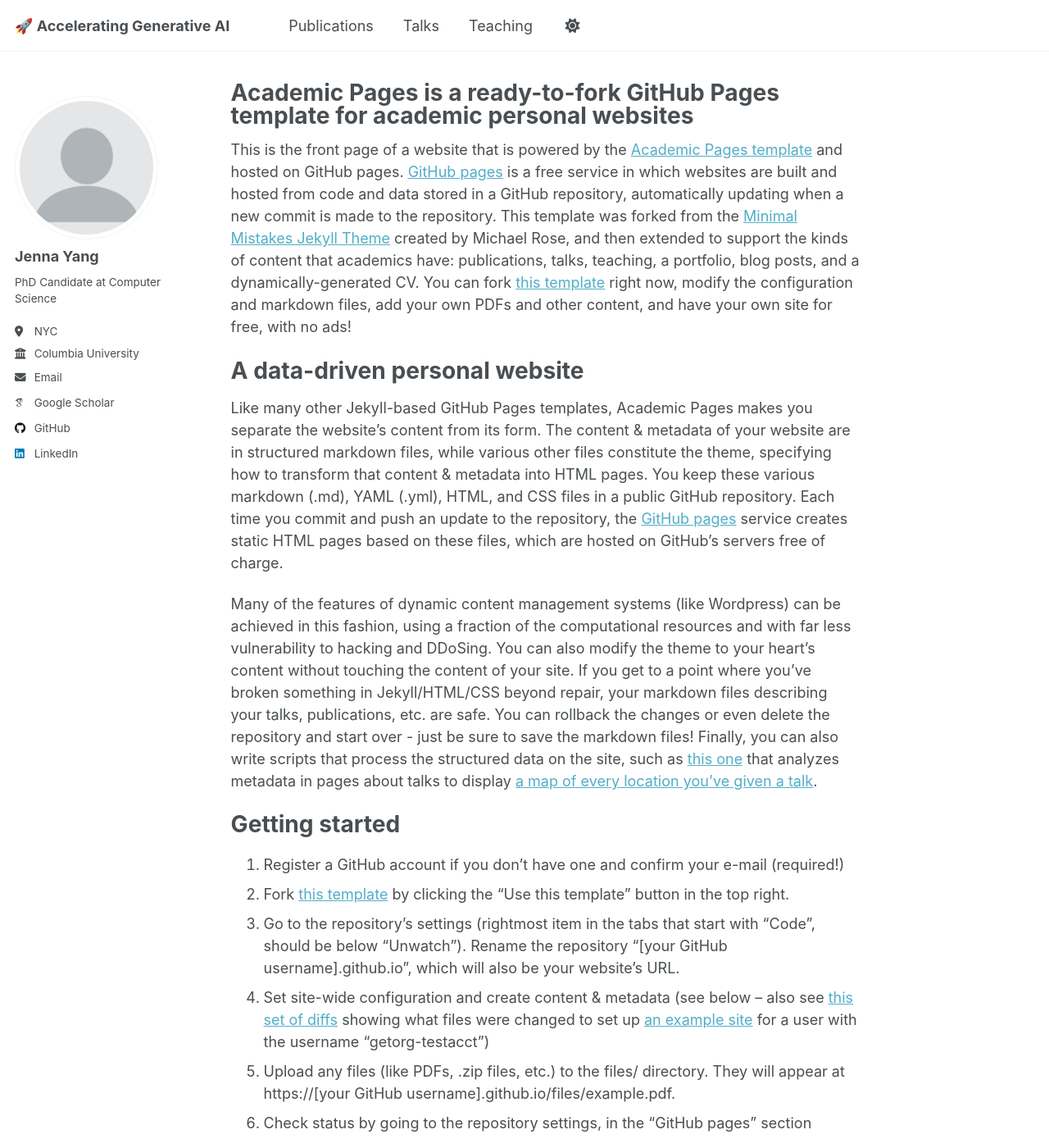
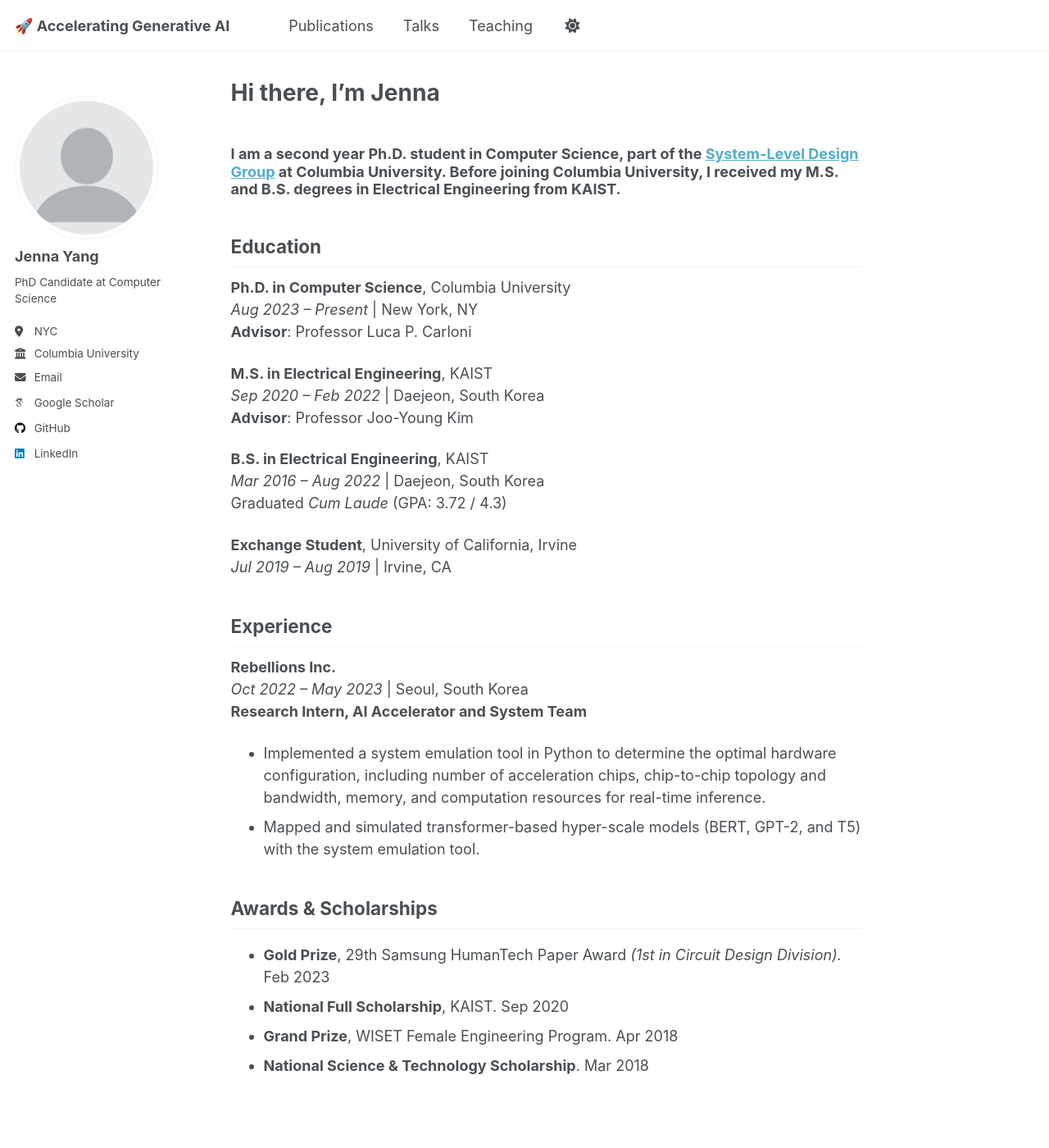
Before and after one commit to jenna-yang/jenna-yang.github.io, a Jekyll site: the page built from _pages/about.md, in a window 1280 px wide and 1400 px high. Shown: the whole window at 82% size. Built offline with Jekyll 4.4.1, drawn with Linux system fonts in a browser that asks for light colours; some web fonts are replaced; some of the changed text lies outside the part shown.

Commit message:
Init about.md

```diff
--- a/_config.yml
+++ b/_config.yml
@@ -59,7 +59,7 @@ author:
   keybase          : # Username
   instagram        : # Username
   lastfm           : # Username
-  linkedin         : Jenna (Je) Yang
+  linkedin         : jenna-y
   mastodon         : # URL
   medium           : # URL
   pinterest        : # Username
--- a/_pages/about.md
+++ b/_pages/about.md
@@ -1,49 +1,47 @@
 ---
 permalink: /
-title: "Academic Pages is a ready-to-fork GitHub Pages template for academic personal websites"
+title: "Hi there, I'm Jenna"
 author_profile: true
 redirect_from:
   - /about/
   - /about.html
 ---
 
-This is the front page of a website that is powered by the [Academic Pages template](https://github.com/academicpages/academicpages.github.io) and hosted on GitHub pages. [GitHub pages](https://pages.github.com) is a free service in which websites are built and hosted from code and data stored in a GitHub repository, automatically updating when a new commit is made to the repository. This template was forked from the [Minimal Mistakes Jekyll Theme](https://mmistakes.github.io/minimal-mistakes/) created by Michael Rose, and then extended to support the kinds of content that academics have: publications, talks, teaching, a portfolio, blog posts, and a dynamically-generated CV. You can fork [this template](https://github.com/academicpages/academicpages.github.io) right now, modify the configuration and markdown files, add your own PDFs and other content, and have your own site for free, with no ads!
+### I am a second year Ph.D. student in Computer Science, part of the [System-Level Design Group](https://www.cs.columbia.edu/~carloni/) at Columbia University. Before joining Columbia University, I received my M.S. and B.S. degrees in Electrical Engineering from KAIST.
 
-A data-driven personal website
-======
-Like many other Jekyll-based GitHub Pages templates, Academic Pages makes you separate the website's content from its form. The content & metadata of your website are in structured markdown files, while various other files constitute the theme, specifying how to transform that content & metadata into HTML pages. You keep these various markdown (.md), YAML (.yml), HTML, and CSS files in a public GitHub repository. Each time you commit and push an update to the repository, the [GitHub pages](https://pages.github.com/) service creates static HTML pages based on these files, which are hosted on GitHub's servers free of charge.
 
-Many of the features of dynamic content management systems (like Wordpress) can be achieved in this fashion, using a fraction of the computational resources and with far less vulnerability to hacking and DDoSing. You can also modify the theme to your heart's content without touching the content of your site. If you get to a point where you've broken something in Jekyll/HTML/CSS beyond repair, your markdown files describing your talks, publications, etc. are safe. You can rollback the changes or even delete the repository and start over - just be sure to save the markdown files! Finally, you can also write scripts that process the structured data on the site, such as [this one](https://github.com/academicpages/academicpages.github.io/blob/master/talkmap.ipynb) that analyzes metadata in pages about talks to display [a map of every location you've given a talk](https://academicpages.github.io/talkmap.html).
 
-Getting started
-======
-1. Register a GitHub account if you don't have one and confirm your e-mail (required!)
-1. Fork [this template](https://github.com/academicpages/academicpages.github.io) by clicking the "Use this template" button in the top right.
-1. Go to the repository's settings (rightmost item in the tabs that start with "Code", should be below "Unwatch"). Rename the repository "[your GitHub username].github.io", which will also be your website's URL.
-1. Set site-wide configuration and create content & metadata (see below -- also see [this set of diffs](http://archive.is/3TPas) showing what files were changed to set up [an example site](https://getorg-testacct.github.io) for a user with the username "getorg-testacct")
-1. Upload any files (like PDFs, .zip files, etc.) to the files/ directory. They will appear at https://[your GitHub username].github.io/files/example.pdf.
-1. Check status by going to the repository settings, in the "GitHub pages" section
+## Education
 
-Site-wide configuration
-------
-The main configuration file for the site is in the base directory in [_config.yml](https://github.com/academicpages/academicpages.github.io/blob/master/_config.yml), which defines the content in the sidebars and other site-wide features. You will need to replace the default variables with ones about yourself and your site's github repository. The configuration file for the top menu is in [_data/navigation.yml](https://github.com/academicpages/academicpages.github.io/blob/master/_data/navigation.yml). For example, if you don't have a portfolio or blog posts, you can remove those items from that navigation.yml file to remove them from the header.
+**Ph.D. in Computer Science**, Columbia University
+*Aug 2023 – Present* | New York, NY
+**Advisor**: Professor Luca P. Carloni
 
-Create content & metadata
-------
-For site content, there is one markdown file for each type of content, which are stored in directories like _publications, _talks, _posts, _teaching, or _pages. For example, each talk is a markdown file in the [_talks directory](https://github.com/academicpages/academicpages.github.io/tree/master/_talks). At the top of each markdown file is structured data in YAML about the talk, which the theme will parse to do lots of cool stuff. The same structured data about a talk is used to generate the list of talks on the [Talks page](https://academicpages.github.io/talks), each [individual page](https://academicpages.github.io/talks/2012-03-01-talk-1) for specific talks, the talks section for the [CV page](https://academicpages.github.io/cv), and the [map of places you've given a talk](https://academicpages.github.io/talkmap.html) (if you run this [python file](https://github.com/academicpages/academicpages.github.io/blob/master/talkmap.py) or [Jupyter notebook](https://github.com/academicpages/academicpages.github.io/blob/master/talkmap.ipynb), which creates the HTML for the map based on the contents of the _talks directory).
+**M.S. in Electrical Engineering**, KAIST
+*Sep 2020 – Feb 2022* | Daejeon, South Korea
+**Advisor**: Professor Joo-Young Kim
 
-**Markdown generator**
+**B.S. in Electrical Engineering**, KAIST
+*Mar 2016 – Aug 2022* | Daejeon, South Korea
+Graduated *Cum Laude* (GPA: 3.72 / 4.3)
 
-The repository includes [a set of Jupyter notebooks](https://github.com/academicpages/academicpages.github.io/tree/master/markdown_generator
-) that converts a CSV containing structured data about talks or presentations into individual markdown files that will be properly formatted for the Academic Pages template. The sample CSVs in that directory are the ones I used to create my own personal website at stuartgeiger.com. My usual workflow is that I keep a spreadsheet of my publications and talks, then run the code in these notebooks to generate the markdown files, then commit and push them to the GitHub repository.
+**Exchange Student**, University of California, Irvine
+*Jul 2019 – Aug 2019* | Irvine, CA
 
-How to edit your site's GitHub repository
-------
-Many people use a git client to create files on their local computer and then push them to GitHub's servers. If you are not familiar with git, you can directly edit these configuration and markdown files directly in the github.com interface. Navigate to a file (like [this one](https://github.com/academicpages/academicpages.github.io/blob/master/_talks/2012-03-01-talk-1.md) and click the pencil icon in the top right of the content preview (to the right of the "Raw | Blame | History" buttons). You can delete a file by clicking the trashcan icon to the right of the pencil icon. You can also create new files or upload files by navigating to a directory and clicking the "Create new file" or "Upload files" buttons.
 
-Example: editing a markdown file for a talk
-![Editing a markdown file for a talk](/images/editing-talk.png)
+## Experience
 
-For more info
-------
-More info about configuring Academic Pages can be found in [the guide](https://academicpages.github.io/markdown/), the [growing wiki](https://github.com/academicpages/academicpages.github.io/wiki), and you can always [ask a question on GitHub](https://github.com/academicpages/academicpages.github.io/discussions). The [guides for the Minimal Mistakes theme](https://mmistakes.github.io/minimal-mistakes/docs/configuration/) (which this theme was forked from) might also be helpful.
+**Rebellions Inc.**
+*Oct 2022 – May 2023* | Seoul, South Korea
+**Research Intern, AI Accelerator and System Team**
+
+- Implemented a system emulation tool in Python to determine the optimal hardware configuration, including number of acceleration chips, chip-to-chip topology and bandwidth, memory, and computation resources for real-time inference.
+- Mapped and simulated transformer-based hyper-scale models (BERT, GPT-2, and T5) with the system emulation tool.
+
+
+## Awards & Scholarships
+
+- **Gold Prize**, 29th Samsung HumanTech Paper Award *(1st in Circuit Design Division).* Feb 2023
+- **National Full Scholarship**, KAIST. Sep 2020
+- **Grand Prize**, WISET Female Engineering Program. Apr 2018
+- **National Science & Technology Scholarship**. Mar 2018
```
